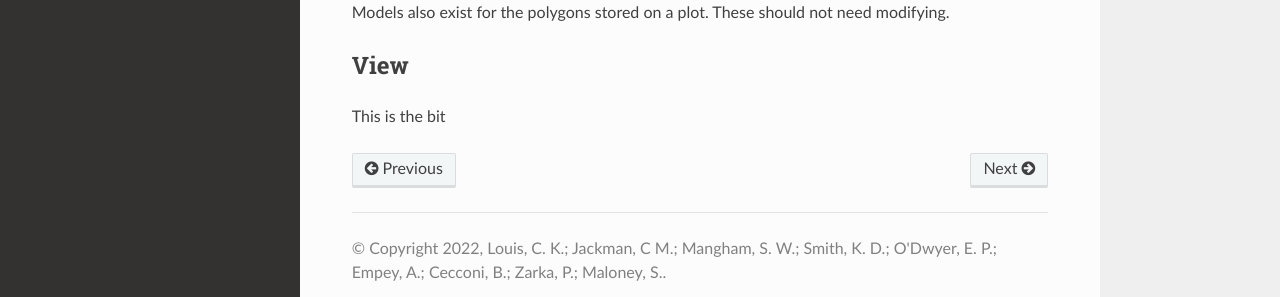
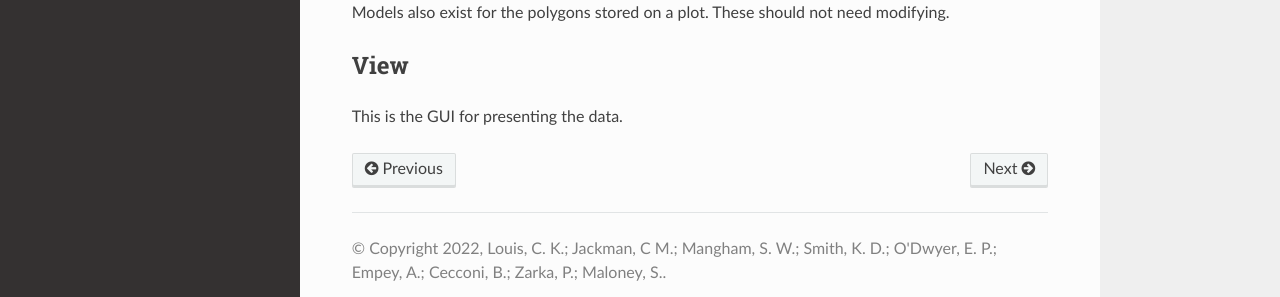
Before and after one commit to CorentinLouis/SPACE_labelling_tool, a Sphinx documentation site: the page built from docs/source/developer_documentation.md, in a window 1280 px wide and 1211 px high. Shown: the part 869-1166 px from the top of the window. Built offline with Sphinx 7.4.7 and the Read the Docs theme 2.0.0, drawn with Linux system fonts in a browser that asks for light colours.

Commit message:
Modifying View doc

```diff
--- a/docs/source/developer_documentation.md
+++ b/docs/source/developer_documentation.md
@@ -30,4 +30,4 @@ Models also exist for the polygons stored on a plot. These should not need modif
 
 ## View
 
-This is the bit
+This is the GUI for presenting the data.
```
